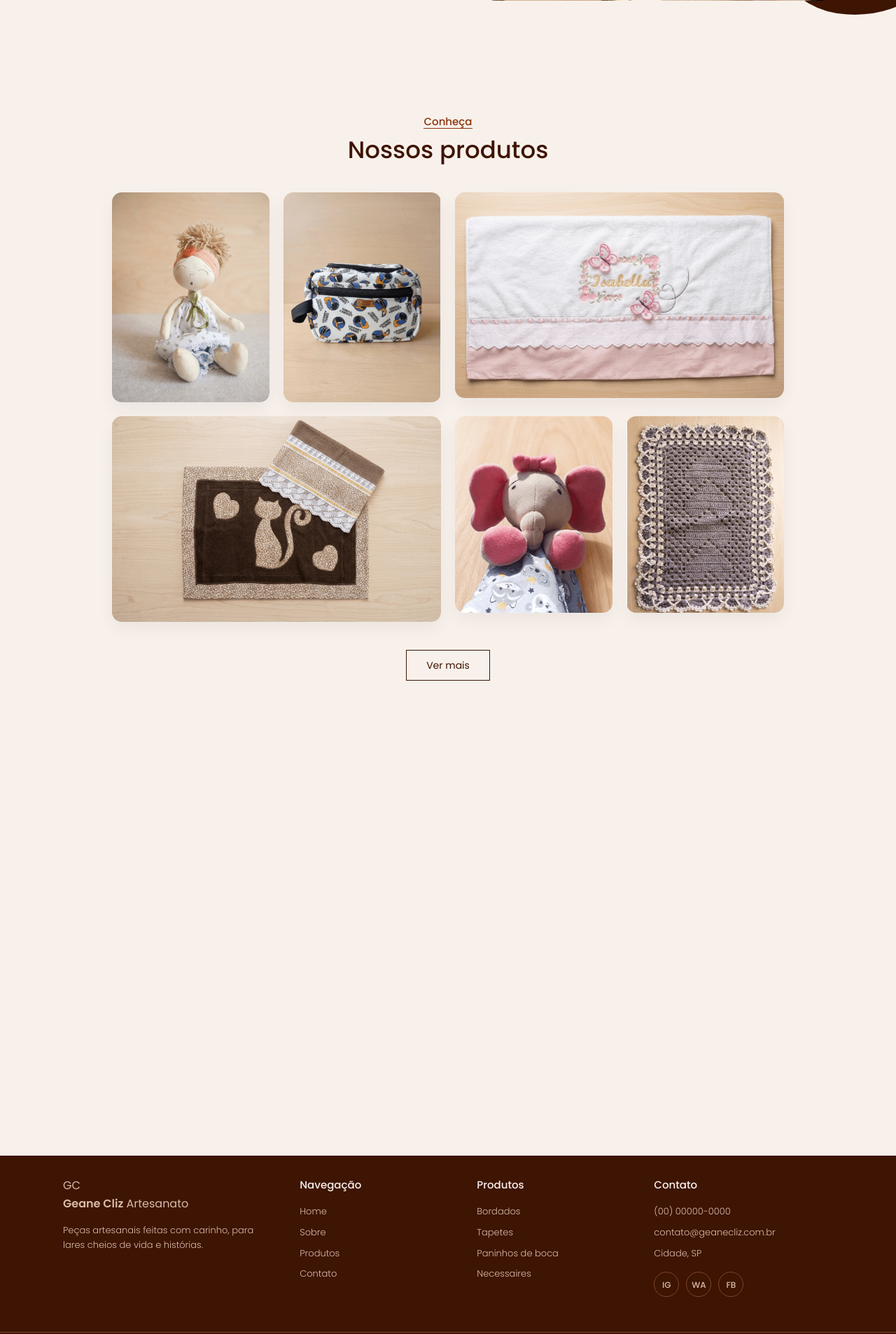
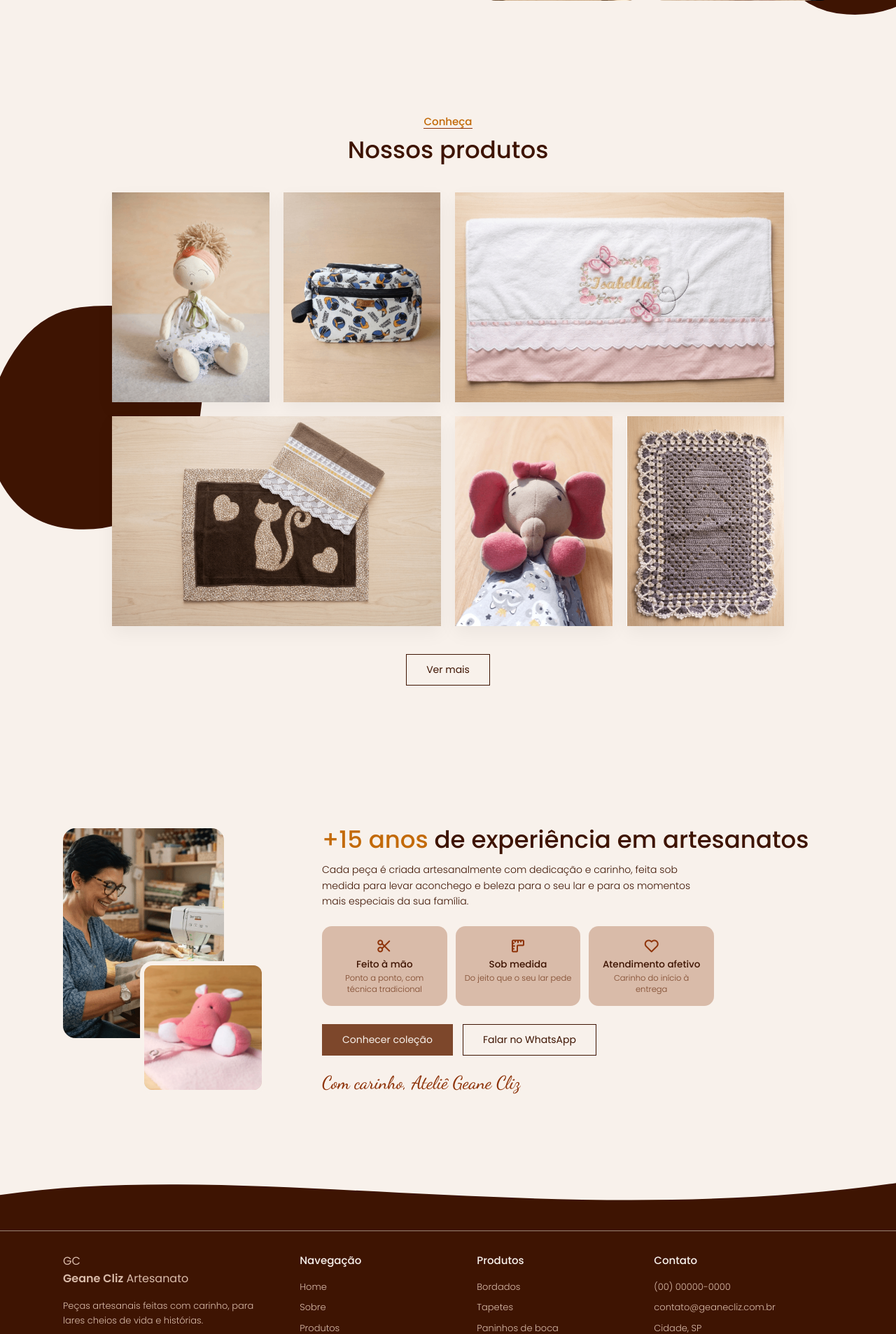
Before and after one commit to marsilho/geane-cliz-artesanatos, a Laravel app: page / in a window 1280 px wide. Shown: the part 1265-3172 px from the top of the page at 70% size. Run offline with Laravel 12, Linux system fonts and the light colour scheme.

Commit message:
Ajustes na sessão da experiencia

```diff
--- /dev/null
+++ b/public/site/css/components/conexao.css
@@ -0,0 +1,125 @@
+.experiencia {
+    position: relative;
+    padding: 90px 0;
+}
+
+.experiencia-grid {
+    display: grid;
+    grid-template-columns: 320px 1fr;
+    gap: 50px;
+    align-items: center;
+}
+
+.experiencia-fotos {
+    position: relative;
+    height: 380px;
+}
+
+.experiencia-foto {
+    position: absolute;
+    border-radius: 18px;
+    overflow: hidden;
+    background: var(--bege);
+}
+
+.experiencia-foto img {
+    width: 100%;
+    height: 100%;
+    object-fit: cover;
+    display: block;
+}
+
+.experiencia-foto.a {
+    left: 0;
+    top: 0;
+    width: 230px;
+    height: 300px;
+}
+
+.experiencia-foto.b {
+    left: 110px;
+    top: 190px;
+    width: 180px;
+    height: 190px;
+    border: 6px solid var(--fundo);
+}
+
+.experiencia-texto h2 span {
+    color: var(--terracota);
+}
+
+.experiencia-texto > p {
+    margin: 12px 0 24px;
+    font-size: 14px;
+    font-weight: 300;
+    max-width: 560px;
+}
+
+.diferenciais {
+    display: grid;
+    grid-template-columns: repeat(3, 1fr);
+    gap: 12px;
+    margin-bottom: 26px;
+    max-width: 560px;
+}
+
+.diferencial {
+    background: var(--bege);
+    border-radius: 14px;
+    padding: 16px 12px;
+    text-align: center;
+    transition: transform 0.3s ease;
+}
+
+.diferencial:hover {
+    transform: translateY(-4px);
+}
+
+.diferencial i {
+    display: block;
+    font-size: 24px;
+    color: var(--vinho);
+    margin-bottom: 6px;
+}
+
+.diferencial b {
+    display: block;
+    font-size: 13.5px;
+    font-weight: 500;
+    line-height: 1.3;
+}
+
+.diferencial small {
+    display: block;
+    font-size: 11.5px;
+    font-weight: 300;
+    color: var(--medio);
+    line-height: 1.4;
+    margin-top: 3px;
+}
+
+.experiencia-acoes {
+    display: flex;
+    gap: 14px;
+    flex-wrap: wrap;
+}
+
+.assinatura {
+    margin-top: 18px;
+    font-family: "Dancing Script", cursive;
+    font-size: 26px;
+    color: var(--vinho);
+}
+
+/* Responsivo */
+@media (max-width: 768px) {
+    .experiencia-grid {
+        grid-template-columns: 1fr;
+        gap: 40px;
+    }
+    .experiencia-fotos {
+        height: 320px;
+        max-width: 320px;
+        margin: 0 auto;
+    }
+}
--- a/public/site/css/components/produtos.css
+++ b/public/site/css/components/produtos.css
@@ -1,37 +1,29 @@
-/* ---------- Produtos (Layout Mosaico / Grid Assimétrico) ---------- */
+/* ---------- Produtos (Layout Mosaico / Grid Assimétrico com Bolha) ---------- */
 .produtos {
     position: relative;
     padding: 20px 0 110px;
+    overflow: hidden; /* Garante que a bolha não "escape" para fora da secção */
 }
 
-.curva-topo,
-.curva-baixo {
+/* Bolha decorativa de fundo no canto */
+.produtos::after {
+    content: '';
     position: absolute;
-    left: 0;
-    width: 100%;
-    line-height: 0;
-    z-index: 2;
+    bottom: 300px;
+    left: -70px;
+    width: 420px;
+    height: 420px;
+    background-image: url(/site/img/bolha-marrom-escuro.svg);
+    background-repeat: no-repeat;
+    background-size: contain;
+    z-index: 1;
     pointer-events: none;
 }
 
-.curva-topo {
-    top: -1px;
-}
-
-.curva-baixo {
-    bottom: -1px;
-}
-
-.curva-topo svg,
-.curva-baixo svg {
-    width: 100%;
-    height: clamp(40px, 6vw, 80px);
-    display: block;
-}
-
-.curva-topo path,
-.curva-baixo path {
-    fill: var(--fundo);
+/* Garante que o conteúdo fique acima da bolha de fundo */
+.produtos .container {
+    position: relative;
+    z-index: 2;
 }
 
 .produtos-cabecalho {
@@ -41,7 +33,7 @@
 }
 
 .produtos-cabecalho .eyebrow {
-    color: var(--vinho);
+    color: var(--terracota);
     border-color: var(--vinho);
 }
 
@@ -55,9 +47,10 @@
     padding: 0 20px;
 }
 
-/* Estilo base do item */
+/* Estilo base do item (Bordas normais) */
 .produto-item {
-    border-radius: 14px;
+    position: relative;
+    border-radius: 0;
     overflow: hidden;
     background: #fff;
     display: flex;
@@ -70,47 +63,85 @@
         box-shadow 0.3s ease;
 }
 
+.produto-item img {
+    width: 100%;
+    height: 100%;
+    object-fit: cover;
+    display: block;
+    transition: transform 0.4s ease;
+}
+
+.produto-item:hover img {
+    transform: scale(1.03);
+}
+
 .produto-item:hover {
-    transform: translateY(-6px);
+    transform: translateY(-4px);
     box-shadow: 0 14px 30px rgba(62, 20, 2, 0.18);
 }
 
-/* Configuração individual de cada produto para formar o mosaico */
+/* Aba de Informações (Versão Clara e Harmoniosa) */
+.produto-info {
+    position: absolute;
+    bottom: 0;
+    left: 0;
+    width: 100%;
+    background: rgba(250, 246, 241, 0.95);
+    padding: 16px 18px;
+    display: flex;
+    flex-direction: column;
+    gap: 4px;
+    transform: translateY(100%);
+    transition: transform 0.35s cubic-bezier(0.4, 0, 0.2, 1);
+    border-top: 1px solid rgba(110, 40, 20, 0.12);
+}
 
-/* 1. Boneca (Vertical/Alta - Ocupa 1 coluna) */
+.produto-item:hover .produto-info {
+    transform: translateY(0);
+}
+
+.produto-nome {
+    font-size: 14.5px;
+    font-weight: 600;
+    color: #3e1402;
+    letter-spacing: 0.3px;
+}
+
+.produto-preco {
+    font-size: 14px;
+    font-weight: 500;
+    color: #a85234;
+}
+
+/* Configuração individual de cada produto no mosaico */
 .produto-item:nth-child(1) {
     grid-column: span 1;
     aspect-ratio: 3 / 4;
 }
 
-/* 2. Nécessaire (Quadrada/Média - Ocupa 1 coluna) */
 .produto-item:nth-child(2) {
     grid-column: span 1;
     aspect-ratio: 3 / 4;
 }
 
-/* 3. Toalha (Larga/Horizontal na ponta direita - Ocupa 2 colunas) */
 .produto-item:nth-child(3) {
     grid-column: span 2;
-    aspect-ratio: 16 / 10;
+    height: 100%;
 }
 
-/* 4. Tapete (Largo/Horizontal na ponta esquerda da 2ª linha - Ocupa 2 colunas) */
 .produto-item:nth-child(4) {
     grid-column: span 2;
-    aspect-ratio: 16 / 10;
+    height: 100%;
 }
 
-/* 5. Manta de Crochê (Vertical - Ocupa 1 coluna) */
 .produto-item:nth-child(5) {
     grid-column: span 1;
-    aspect-ratio: 4 / 5;
+    height: 100%;
 }
 
-/* 6. Elefante (Vertical - Ocupa 1 coluna) */
 .produto-item:nth-child(6) {
     grid-column: span 1;
-    aspect-ratio: 4 / 5;
+    height: 100%;
 }
 
 .produtos-cta {
@@ -125,7 +156,7 @@
     }
     .produto-item:nth-child(3),
     .produto-item:nth-child(4) {
-        grid-column: span 2; /* Mantém os itens largos ocupando a largura total no tablet */
+        grid-column: span 2;
     }
     .produto-item:nth-child(1),
     .produto-item:nth-child(2),
--- a/public/site/css/style.css
+++ b/public/site/css/style.css
@@ -3,6 +3,7 @@
 @import url("components/banner.css");
 @import url("components/sobre.css");
 @import url("components/produtos.css");
+@import url("components/conexao.css");
 /* =========================================================
    Ateliê Geane Cliz — style.css
    Paleta: fundo #F8F1EB | bege #D9BBA9 | terracota #C36A08
@@ -195,98 +196,6 @@ h2 {
 
 
 
-/* ---------- Experiência ---------- */
-.experience {
-    position: relative;
-    padding: 90px 0;
-}
-.exp-grid {
-    display: grid;
-    grid-template-columns: 320px 1fr;
-    gap: 50px;
-    align-items: center;
-}
-.exp-photos {
-    position: relative;
-    height: 380px;
-}
-.exp-photo {
-    position: absolute;
-    border-radius: 18px;
-    overflow: hidden;
-    background: var(--bege);
-}
-.exp-photo.a {
-    left: 0;
-    top: 0;
-    width: 230px;
-    height: 300px;
-}
-.exp-photo.b {
-    left: 110px;
-    top: 190px;
-    width: 180px;
-    height: 190px;
-    border: 6px solid var(--fundo);
-}
-.exp-text h2 span {
-    color: var(--terracota);
-}
-.exp-text > p {
-    margin: 12px 0 24px;
-    font-size: 14px;
-    font-weight: 300;
-    max-width: 560px;
-}
-.diffs {
-    display: grid;
-    grid-template-columns: repeat(3, 1fr);
-    gap: 12px;
-    margin-bottom: 26px;
-    max-width: 560px;
-}
-.diff {
-    background: var(--bege);
-    border-radius: 14px;
-    padding: 16px 12px;
-    text-align: center;
-    transition: transform 0.3s ease;
-}
-.diff:hover {
-    transform: translateY(-4px);
-}
-.diff i {
-    display: block;
-    font-size: 24px;
-    color: var(--vinho);
-    margin-bottom: 6px;
-}
-.diff b {
-    display: block;
-    font-size: 13.5px;
-    font-weight: 500;
-    line-height: 1.3;
-}
-.diff small {
-    display: block;
-    font-size: 11.5px;
-    font-weight: 300;
-    color: var(--medio);
-    line-height: 1.4;
-    margin-top: 3px;
-}
-.exp-actions {
-    display: flex;
-    gap: 14px;
-    flex-wrap: wrap;
-}
-.assinatura {
-    margin-top: 18px;
-    font-family: "Dancing Script", cursive;
-    font-size: 26px;
-    color: var(--vinho);
-}
-
 /* ---------- Footer ---------- */
 .footer-wave {
     display: block;
--- a/resources/views/layout/site.blade.php
+++ b/resources/views/layout/site.blade.php
@@ -8,43 +8,22 @@
 <body>
 
 
-  <div>
-    @include('partials.header')
-  </div>
-
-  <main>
-    @yield('content')
-  </main>
-
-  @include('partials.footer')
-
-    {{-- Transição em onda: banner → sobre --}}
-    <div class="wave" aria-hidden="true">
-        <svg viewBox="0 0 1440 130" preserveAspectRatio="none">
-            <path d="M0,20 C360,0 760,110 1440,60 L1440,75 C900,120 400,60 0,95 Z" />
-        </svg>
+    <div>
+        @include('partials.header')
     </div>
 
+    <main>
+        @yield('content')
+    </main>
 
 
-
-
-
-
-    {{-- Transição em onda: experiência → footer --}}
-    <div class="wave" aria-hidden="true">
-        <svg viewBox="0 0 1440 130" preserveAspectRatio="none">
-            <path d="M0,20 C360,0 760,110 1440,60 L1440,75 C900,120 400,60 0,95 Z" />
-        </svg>
-    </div>
     <div class="footer-wave" aria-hidden="true">
         <svg viewBox="0 0 1440 120" preserveAspectRatio="none">
             <path d="M0,60 C400,0 900,120 1440,40 L1440,120 L0,120 Z" />
         </svg>
     </div>
 
-
-
+    @include('partials.footer')
 
 </body>
 
--- a/resources/views/partials/header.blade.php
+++ b/resources/views/partials/header.blade.php
@@ -3,7 +3,7 @@
 
         <!-- Logo com caixa tracejada -->
         <a href="#home" class="logo">
-            <img src="{{ asset('site/img/imagem-site/logos/logo-horizontal-original.svg') }}" alt="Ateliê Geane Cliz" class="logo-img">
+            <img src="{{ asset('site/img/logos/logo-horizontal-original.svg') }}" alt="Ateliê Geane Cliz" class="logo-img">
         </a>
 
         <!-- Botão Menu Mobile -->
--- a/resources/views/site/home/conexao.blade.php
+++ b/resources/views/site/home/conexao.blade.php
@@ -1,41 +1,39 @@
 {{-- ===== EXPERIÊNCIA ===== --}}
-<section class="experience">
-    <div class="container exp-grid">
-        <div class="exp-photos reveal">
-            {{-- Troque os .ph por <img> ou use uma das opções de ilustração --}}
-            <div class="exp-photo a">
-                <div class="ph">Foto</div>
+<section class="experiencia">
+    <div class="container experiencia-grid">
+        <div class="experiencia-fotos">
+            <div class="experiencia-foto a">
+                <img src="{{ asset('site/img/mulher-costurando.png') }}" alt="Ateliê Geane Cliz">
             </div>
-            <div class="exp-photo b">
-                <div class="ph">Foto</div>
+            <div class="experiencia-foto b">
+                <img src="{{ asset('site/img/naninha-rosa.png') }}" alt="Detalhe do trabalho artesanal">
             </div>
         </div>
 
-        <div class="exp-text reveal">
+        <div class="experiencia-texto">
             <h2><span>+15 anos</span> de experiência em artesanatos</h2>
             <p>Cada peça é criada artesanalmente com dedicação e carinho, feita sob medida para levar aconchego e beleza para o seu lar e para os momentos mais especiais da sua família.</p>
 
-            <div class="diffs">
-                <div class="diff">
+            <div class="diferenciais">
+                <div class="diferencial">
                     <i class="ti ti-scissors" aria-hidden="true"></i>
                     <b>Feito à mão</b>
                     <small>Ponto a ponto, com técnica tradicional</small>
                 </div>
-                <div class="diff">
+                <div class="diferencial">
                     <i class="ti ti-ruler" aria-hidden="true"></i>
                     <b>Sob medida</b>
                     <small>Do jeito que o seu lar pede</small>
                 </div>
-                <div class="diff">
+                <div class="diferencial">
                     <i class="ti ti-heart" aria-hidden="true"></i>
                     <b>Atendimento afetivo</b>
                     <small>Carinho do início à entrega</small>
                 </div>
             </div>
 
-            <div class="exp-actions">
+            <div class="experiencia-acoes">
                 <a href="#produtos" class="btn btn-primary">Conhecer coleção</a>
-                {{-- Troque o número (DDI + DDD + telefone, só dígitos) --}}
                 <a href="https://wa.me/5500000000000?text={{ urlencode('Olá! Vim pelo site e gostaria de saber mais sobre as peças.') }}" class="btn btn-outline" target="_blank" rel="noopener">Falar no WhatsApp</a>
             </div>
 
--- a/resources/views/site/home/produtos.blade.php
+++ b/resources/views/site/home/produtos.blade.php
@@ -1,11 +1,5 @@
 {{-- ===== PRODUTOS ===== --}}
 <section class="produtos" id="produtos">
-    <div class="curva-topo" aria-hidden="true">
-        <svg viewBox="0 0 1440 80" preserveAspectRatio="none">
-            <path d="M0,0 L1440,0 L1440,30 C1000,90 450,-10 0,50 Z" />
-        </svg>
-    </div>
-
     <div class="container">
         <div class="produtos-cabecalho">
             <span class="eyebrow">Conheça</span>
@@ -14,20 +8,50 @@
 
         <div class="produtos-grid">
             @php
-            $produtosImagens = [
-            'boneca-produtos.png',
-            'necessaire-produtos.png',
-            'toalha-de-banho-produtos.png',
-            'jogo-de-cozinha-produtos.png',
-            'naninhas-produtos.png',
-            'tapete-produtos.png'
-            ];
+                $produtosData = [
+                    [
+                        'imagem' => 'boneca-produtos.png',
+                        'nome' => 'Boneca Antonieta',
+                        'preco' => 'R$ 120,00'
+                    ],
+                    [
+                        'imagem' => 'necessaire-produtos.png',
+                        'nome' => 'Nécessaire Artesanal',
+                        'preco' => 'R$ 65,00'
+                    ],
+                    [
+                        'imagem' => 'toalha-de-banho-produtos.png',
+                        'nome' => 'Toalha Bordada',
+                        'preco' => 'R$ 95,00'
+                    ],
+                    [
+                        'imagem' => 'jogo-de-cozinha-produtos.png',
+                        'nome' => 'Jogo de Cozinha',
+                        'preco' => 'R$ 150,00'
+                    ],
+                    [
+                        'imagem' => 'naninhas-produtos.png',
+                        'nome' => 'Naninha Infantil',
+                        'preco' => 'R$ 45,00'
+                    ],
+                    [
+                        'imagem' => 'tapete-produtos.png',
+                        'nome' => 'Tapete de Crochê',
+                        'preco' => 'R$ 110,00'
+                    ],
+                ];
             @endphp
 
-            @foreach ($produtosImagens as $index => $imagem)
-            <a href="{{ url('/produtos') }}" class="produto-item">
-                <img src="{{ asset('site/img/produtos/' . $imagem) }}" alt="Produto {{ $index + 1 }}">
-            </a>
+            @foreach ($produtosData as $produto)
+                <a href="{{ url('/produtos') }}" class="produto-item">
+                    <img src="{{ asset('site/img/produtos/' . $produto['imagem']) }}" alt="{{ $produto['nome'] }}">
+
+                    {{-- Caixa de informações que desliza no hover --}}
+                    <div class="produto-info">
+                        <span class="produto-nome">{{ $produto['nome'] }}</span>
+                        <span class="produto-preco">{{ $produto['preco'] }}</span>
+                    </div>
+                </a>
             @endforeach
         </div>
 
@@ -35,10 +59,4 @@
             <a href="{{ url('/produtos') }}" class="btn btn-outline">Ver mais</a>
         </div>
     </div>
-
-    <div class="curva-baixo" aria-hidden="true">
-        <svg viewBox="0 0 1440 80" preserveAspectRatio="none">
-            <path d="M0,80 L1440,80 L1440,40 C1000,-10 450,90 0,30 Z" />
-        </svg>
-    </div>
 </section>
```
Also changed, not shown: public/site/img/mulher-costurando.png (added), public/site/img/naninha-rosa.png (added).
